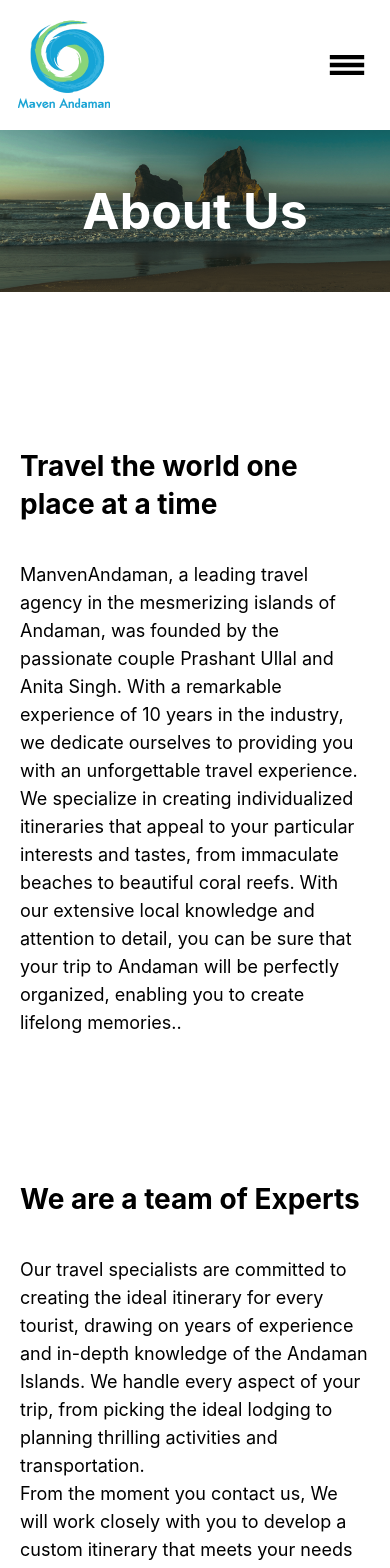
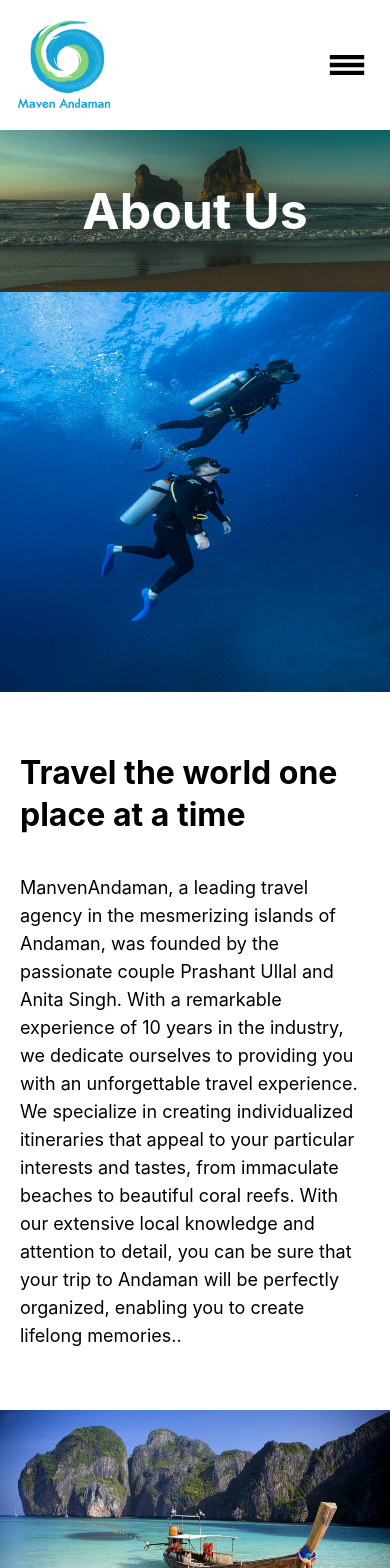
Before and after one commit to LEO0072003/mavenProject, a React (Create React App) app: page /about in a window 390 px wide. Shown: the top 1568 px of the page. Built offline with nearby package versions, Linux system fonts and the light colour scheme.

Commit message:
added iamge and resovle issues

```diff
--- a/src/Common/Navbar.jsx
+++ b/src/Common/Navbar.jsx
@@ -1,10 +1,17 @@
-import React, { useEffect, useState } from "react";
+import React, { useEffect, useRef , useState } from "react";
 import "./common.css";
 import logo from "../assets/logo.png";
 import smallnav from "../assets/smallnav.png"
 import cross22 from "../assets/cross22.png"
 import { motion } from "framer-motion";
 import { NavLink } from "react-router-dom";
+import emailjs from '@emailjs/browser';
+import toast from "react-hot-toast";
+import { ImCross } from "react-icons/im";
+import { RIGHTSIDECONTENT2 } from '../Data/PackageDetail'
+
+
+
 
 const data = [
   {
@@ -33,7 +40,7 @@ const data = [
   }
 ]
 
-function Navbar({setOpenform}) {
+function Navbar() {
 
   const [opensidebar, setOpensidebar] = useState(false);
 
@@ -54,6 +61,28 @@ function Navbar({setOpenform}) {
     };
   }, []);
 
+  const [openform2 , setOpenform2] = useState(false);
+  const form = useRef();
+
+  const sendEmail = (e) => {
+    e.preventDefault();
+
+    emailjs.sendForm("service_v2wateq", 'template_cj1kbsn', form.current, {
+        publicKey: 'teMT0rnZ9JGkmP7O5',
+      })
+      .then(
+        () => {
+          console.log('SUCCESS!');
+          toast.success("Successfuly Send");
+        },
+        (error) => {
+          console.log('FAILED...', error.text);
+          toast.error("Something went wrong")
+        },
+      );
+  };
+
+
   return (
 
     <>
@@ -68,13 +97,11 @@ function Navbar({setOpenform}) {
         {/* nav items */}
         <ul className="navitems">
           {data.map((d, index) =>
-            // index <= 4 ? (
-            <NavLink to={d.link}>  <li key={index}>{d.title}</li> </NavLink>
-            // ) : (
-            //   <button onClick={()=>setOpenform(true)} className="navbutton">
-            //     <span>Take a Trip </span>
-            //   </button>
-            // )
+            index !== 4 ?
+            <NavLink to={d.link} >  <li  key={index}>{d.title}</li> </NavLink>
+           :
+           <li  onClick={()=>setOpenform2(true)} key={index}>{d.title}</li>
+
           )}
         </ul>
 
@@ -84,7 +111,6 @@ function Navbar({setOpenform}) {
 
 
     </nav>
-
 
 
 
@@ -106,6 +132,86 @@ function Navbar({setOpenform}) {
             </div>
         </motion.div>
 
+
+{
+  openform2 &&
+
+
+<div className="formwrap">
+
+  <div className="formconta">
+
+  <div className={`formdetail`}>
+            <h3 className='flex items-center justify-between'>
+              {RIGHTSIDECONTENT2.heading}
+              <ImCross onClick={()=>setOpenform2(false)} fontSize={26} className='cursor-pointer' />
+            </h3>
+
+            <form ref={form} onSubmit={sendEmail}>
+              <label>
+                <p>
+                  Full Name <span>*</span>
+                </p>
+                <input type="text" name='from_name' />
+              </label>
+
+              <label>
+                <p>
+                  Email <span>*</span>
+                </p>
+                <input type="email" name='from_email' />
+              </label>
+
+              <div className="dohalf">
+                <input
+                  type="number"
+                  placeholder="+91"
+                  className="phonenumbeint"
+                />
+                <input
+                  type="number"
+                  placeholder="Your Phone*"
+                  className="myphone"
+                    name='from_number'
+                />
+              </div>
+
+              <div className="dohalf">
+                <input
+                  type="text"
+                  placeholder="Travel Date*"
+                  className="Traveldate"
+                  name='from_travel'
+                />
+                <input
+                  type="text"
+                  placeholder="Duration*"
+                  className="Duration"
+                  name='from_duration'
+                />
+              </div>
+
+              <textarea
+                className="textaremesge"
+                name="message"
+                id=""
+                placeholder="Message..."
+
+              ></textarea>
+
+              <button className="requeeqebtn">
+                <span>REQUEST ENQUIRY</span>
+              </button>
+            </form>
+          </div>
+
+  </div>
+
+</div>
+
+}
+
+
     </>
 
   );
--- a/src/Data/Home.js
+++ b/src/Data/Home.js
@@ -10,6 +10,8 @@ import location from "../assets/location.png";
 import scubadiving from "../assets/Scuba Diving.jpg"
 import kayak from "../assets/Kayaking.jpg"
 import Snorkelling  from "../assets/Snorkelling.jpg"
+import  radhanagar  from "../assets/Radhanagar Beach.png"
+import   kalpadhar from "../assets/Kalapathar Beach.png"
 
 // top packages images
 import a1 from "../assets/a1.jpg"
@@ -71,10 +73,10 @@ export const TOP_DESTINATIONS = {
   image2: frame4,
   title2: "Corbyn's Cove Beach",
 
-  // image3: frame3,
+  image3: radhanagar ,
   title3: "Radhanagar Beach",
 
-  // image4: frame2,
+  image4: kalpadhar,
   title4: "Kalapathar Beach",
 
   image5: frame3,
--- a/src/pages/About.jsx
+++ b/src/pages/About.jsx
@@ -11,17 +11,25 @@ import Footer from '../Common/Footer'
 import Footer2 from '../Common/Footer2'
 import toast from "react-hot-toast";
 
+import a2 from "../assets/a2.jpg"
+import a3 from "../assets/a3.jpg"
+import a4 from "../assets/a4.jpg"
+
+
 const data = [
     {
+       img: a4 ,
         title:"Travel the world one place at a time" ,
         para:"ManvenAndaman, a leading travel agency in the mesmerizing islands of Andaman, was founded by the passionate couple Prashant Ullal and Anita Singh. With a remarkable experience of 10 years in the industry, we dedicate ourselves to providing you with an unforgettable travel experience. We specialize in creating individualized itineraries that appeal to your particular interests and tastes, from immaculate beaches to beautiful coral reefs. With our extensive local knowledge and attention to detail, you can be sure that your trip to Andaman will be perfectly organized, enabling you to create lifelong memories.."
     }  ,
     {
+       img: a2 ,
         title:"We are a team of Experts" ,
         para:"Our travel specialists are committed to creating the ideal itinerary for every tourist, drawing on years of experience and in-depth knowledge of the Andaman Islands. We handle every aspect of your trip, from picking the ideal lodging to planning thrilling activities and transportation. " ,
         para2:"From the moment you contact us, We will work closely with you to develop a custom itinerary that meets your needs by getting to know your interests and preferences. We take pride in our expertise, attention to detail, and dedication to going above and beyond for our clients."
     }  ,
     {
+      img: a3 ,
         title:"Our Mission" ,
         para:"To provide exceptional travel services and custom itineraries that satisfy each traveler’s interests and needs. We work hard to provide seamless planning, knowledgeable direction, and outstanding customer service, assuring a trouble-free experience from start to finish."
     }  ,
@@ -75,7 +83,13 @@ function About() {
               <div className="abou_main">
               {
                 data.map((item , index)=>(
-                    <div key={index} className={`singabcon ${index%2 == 0 && "oddside"} ${index === 2 && "lastBox"}`}>
+                    <div key={index} className={`aboutcontawarp  ${index%2 === 0 ? "addsomrever":"notreverse"} `}>
+
+                          <div className="rightside232">
+                            <img src={item.img} alt="" />
+                          </div>
+
+                       <div className="leftsie">
 
                         <h2>{item.title}</h2>
                         <div>
@@ -83,6 +97,7 @@ function About() {
                         <p>{item?.para2}</p>
                         </div>
 
+                       </div>
                     </div>
                 ))
                }
--- a/src/pages/HomePage.jsx
+++ b/src/pages/HomePage.jsx
@@ -24,8 +24,6 @@ function HomePage() {
   const sendEmail = (e) => {
     e.preventDefault();
 
-    // const toastId = toast.loading("Loading...");
-
     emailjs.sendForm("service_v2wateq", 'template_cj1kbsn', form.current, {
         publicKey: 'teMT0rnZ9JGkmP7O5',
       })
@@ -39,7 +37,6 @@ function HomePage() {
           toast.error("Something went wrong")
         },
       );
-      // toast.dismiss(toastId);
   };
 
 
--- a/src/pages/about.css
+++ b/src/pages/about.css
@@ -98,7 +98,7 @@ background-color: white;
 }
 
 .abou_main{
-    max-width: 1500px;
+    max-width: 1550px;
     width: 100%;
     margin: 0 auto;
     display: flex;
@@ -116,13 +116,49 @@ align-items: flex-start;
 flex-direction: column;
 gap: 38px;
 padding: 0px 100px;
+
 }
 
-.oddside{
-    align-self: flex-end; /* Align odd-indexed items to the right */
+
+.aboutcontawarp{
+    display: flex;
+    align-items: center;
 
 }
-.singabcon h2{
+
+.notreverse{
+    flex-direction: row-reverse;
+}
+.rightside232{
+    max-width: 50%;
+    width: 100%;
+    max-height: 660px;
+    height: 100%;
+}
+.rightside232 img{
+    width: 100%;
+    height: 660px;
+}
+
+.leftsie{
+    display: flex;
+    flex-direction: column;
+    justify-content: center;
+    gap: 38px;
+    padding: 0px 20px;
+    max-width: 50%;
+    width: 100%;
+    height: 660px;
+    background-color: white;
+    display: flex;
+}
+
+
+.oddside{
+    align-self: flex-end;
+
+}
+.leftsie h2{
     font-family: Inter;
     font-size: 42px;
     font-weight: 700;
@@ -130,7 +166,7 @@ padding: 0px 100px;
     text-align: left;
 color: #000000;
 }
-.singabcon p{
+.leftsie p{
     font-family: Inter;
     font-size: 22px;
     font-weight: 400;
@@ -194,6 +230,37 @@ color: #FFFFFF;
 color: #141841;
 }
 
+@media (max-width:992px) {
+    .leftsie h2{
+        font-size: 32px;
+        line-height: 42px;
+    }
+    .leftsie p{
+        font-size: 18px;
+        line-height: 28px;
+    }
+}
+
+@media (max-width:800px) {
+    .aboutcontawarp{
+        display: flex;
+        flex-direction: column;
+    }
+    .rightside232{
+        max-width: 100%;
+    }
+    .leftsie{
+        max-width: 100%;
+        height: fit-content;
+        padding: 60px 20px;
+    }
+    .rightside232 img{
+        width: 100%;
+        max-height: 400px;
+        height: 100%;
+    }
+}
+
 @media (max-width:750px) {
     .singabcon{
     padding: 40px;
@@ -214,13 +281,10 @@ color: #141841;
 
 @media (max-width:500px) {
 
-    .abou_main{
-        margin-top: 40px;
-    }
-
 .singabcon{
 height: 550px;
 padding: 20px;
+
 }
     .singabcon h2{
      font-size: 28px;
@@ -236,9 +300,7 @@ padding: 20px;
 
 
 @media (max-width:450px) {
-    .abou_main{
-        margin-top: 100px;
-    }
+
     .singabcon{
         height: 700px;
 
```
Also changed, not shown: src/Common/Navbar2.jsx (+115 -13 lines), 2 other files (tests, documents, lock files or other folders).
